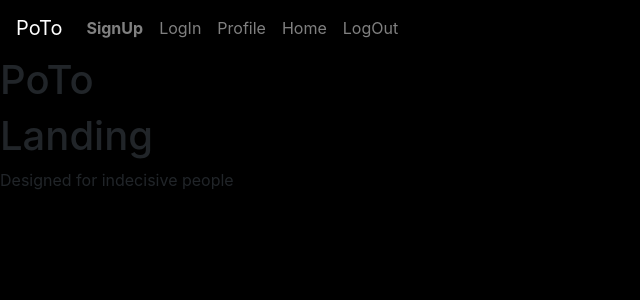
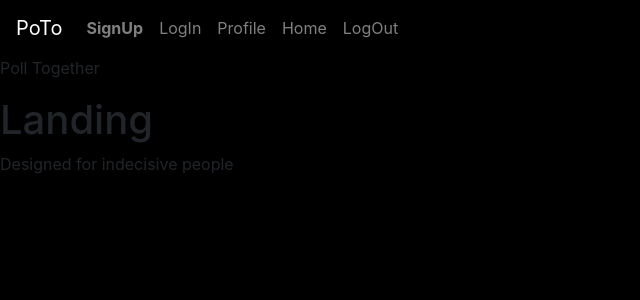
Before and after one commit to JacobRishe/Poto, a React (Create React App) app: page / in a window 1280 px wide. Shown: the top 300 px of the page, without its empty margins (0-640 px from the left). Built offline with nearby package versions, Linux system fonts and the light colour scheme.

Commit message:
Added message

```diff
--- a/src/components/Header.js
+++ b/src/components/Header.js
@@ -2,8 +2,8 @@ import React from 'react'
 
 export default function Header() {
     return (
-        <div>
-            <h1>PoTo</h1>
+        <div className="poll-together">
+         <p>Poll Together</p>
         </div>
     )
 }
```
